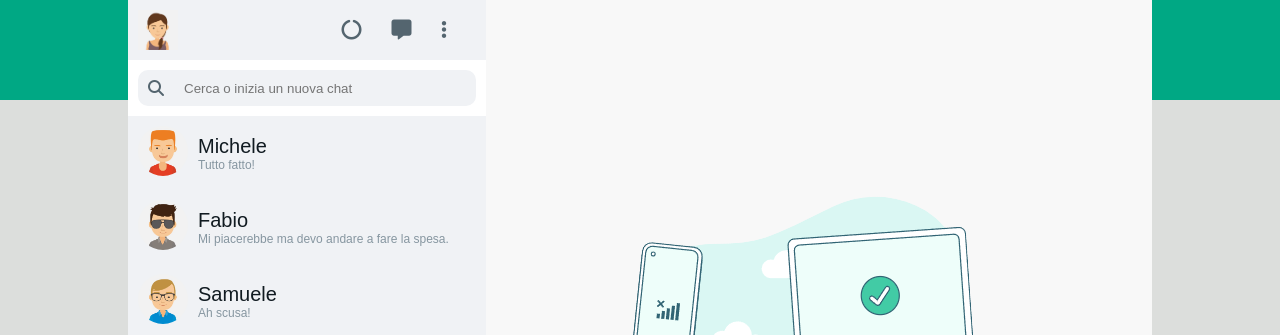
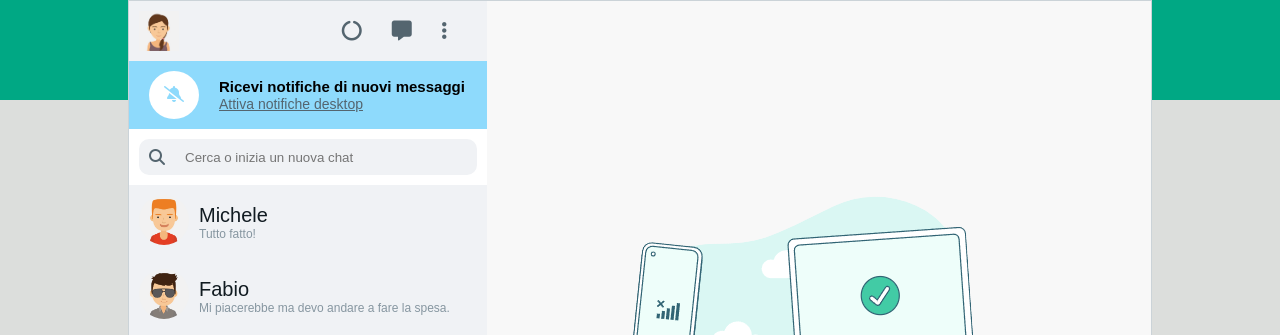
Before and after one commit to framoles/vue-boolzapp, a plain HTML site: page index.html in a window 1280 px wide. Shown: the top 335 px of the page. Drawn offline with nearby package versions, Linux system fonts and the light colour scheme.

Commit message:
add comments and notification bar

```diff
--- a/index.html
+++ b/index.html
@@ -19,7 +19,9 @@
     <div id="head-banner"></div>
     <div id="vue-app">
         <div class="container">
+            <!-- left main with the list of all chats/contact -->
             <div id="main-left">
+                <!-- profile of the logged user -->
                 <div id="my-profile">
                     <div id="img-profile">
                         <img src="img/avatar_io.jpg" alt="Sofia">
@@ -30,12 +32,25 @@
                         <i class="fa-solid fa-ellipsis-vertical"></i>
                     </div>
                 </div>
+                <!-- end profile -->
+                <div id="notification">
+                    <div id="bell">
+                        <i class="fa-solid fa-bell-slash"></i>
+                    </div>
+                    <div id="not-info">
+                        <p>Ricevi notifiche di nuovi messaggi</p>
+                        <a href="#">Attiva notifiche desktop</a>
+                    </div>
+                </div>
+                <!-- sarch bar -->
                 <div id="search">
                     <div id="search-bar">
                         <i class="fa-solid fa-magnifying-glass"></i>
                         <input type="text" v-model="search" placeholder="Cerca o inizia un nuova chat">
                     </div>
                 </div>
+                <!-- end search -->
+                <!-- start the lis of all chats -->
                 <div id="chats">
                     <div v-for="(contact,index) in filterContact" @click="setActive(index)">
                         <div :class="['contact',ifActive(index)]">
@@ -50,23 +65,33 @@
                     </div>
                 </div>
             </div>
+            <!-- end chats list -->
             <div id="main-left-info">
 
             </div>
+            <!-- start the main right contains the message of selected conctact -->
             <div id="main-right" v-if="activeIndex!==null">
+                <!-- header with the info of selected contact -->
                 <div id="main-header">
+                    <!-- photo of selected contact -->
                     <div id="active-img">
                         <img :src="getSrc(contacts[activeIndex])" :alt="contacts[activeIndex].name">
                     </div>
+                    <!-- end photo -->
+                    <!-- name of selected contact -->
                     <div id="active-name">
                         <p>{{contacts[activeIndex].name}}</p>
                     </div>
+                    <!-- end name -->
+                    <!-- icons -->
                     <div id="main-head-icon">
                         <i class="fa-solid fa-magnifying-glass"></i>
                         <i class="fa-solid fa-ellipsis-vertical" @click="showClose"></i>
                         <div v-if="show" @click="closeChat" id="closer">Chiudi Chat</div>
                     </div>
+                    <!-- end icon -->
                 </div>
+                <!-- start to visualize all the messages of selected contact -->
                 <div id="main-messages">
                     <div v-for="(msg,index) in contacts[activeIndex].messages" :class="['message',status(msg)]">
                         <i class="fa-solid fa-angle-down" @click="displayDel(msg)"></i>
@@ -78,21 +103,28 @@
                         </div>
                     </div>
                 </div>
+                <!-- end messages -->
+                <!-- footer contains icon and the tect box to send a message -->
                 <div id="main-footer">
                     <div class="foot-icon">
                         <i class="fa-solid fa-face-grin"></i>
                         <i class="fa-solid fa-paperclip"></i>
                     </div>
+                    <!-- the text box -->
                     <div id="send-msg">
                         <input type="text" placeholder="Scrivi un messaggio" v-model="inputText"
                             @keyUp.enter="sendMsg(contacts[activeIndex].messages)">
                     </div>
+                    <!-- end text box -->
+                    <!-- icon to send message -->
                     <div class="foot-icon">
                         <i class="fa-solid fa-location-arrow" @click="sendMsg(contacts[activeIndex].messages)"></i>
                         <i class="fa-solid fa-microphone"></i>
                     </div>
+                    <!-- end icon -->
                 </div>
             </div>
+            <!-- container that display some info when there's no selected contact  -->
             <div v-else id="main-no-message">
                 <div id="no-msg-container">
                     <img src="img/bg-no_message.png" alt="">
@@ -100,6 +132,7 @@
                     <p>Ora puoi inviare e ricevere messaggi senza che il telefono sia connesso a Internet. Usa WhatsApp
                         Web su un massimo di 4 dispositivi e 1 telefono contemporaneamente</p>
                 </div>
+                <!-- end info no contact selected -->
             </div>
         </div>
     </div>
--- a/style.css
+++ b/style.css
@@ -1,15 +1,15 @@
-*{
+* {
     margin: 0;
     padding: 0;
     box-sizing: border-box;
     font-family: sans-serif;
 }
 
-body{
+body {
     background-color: #dcdedc;
 }
 
-#head-banner{
+#head-banner {
     position: absolute;
     width: 100%;
     height: 100px;
@@ -17,22 +17,23 @@ body{
     z-index: -1;
 }
 
-.container{
+.container {
     margin: auto;
     width: 80%;
     height: 90vh;
     background-color: white;
     display: flex;
+    border: 1px solid #cbd3d8;
 }
 
-#main-left{
+#main-left {
     width: 35%;
     height: 100%;
     display: flex;
     flex-direction: column;
 }
 
-#my-profile{
+#my-profile {
     display: flex;
     justify-content: space-between;
     padding: 10px;
@@ -40,13 +41,13 @@ body{
     background-color: #f0f2f5;
 }
 
-#img-profile img{
+#img-profile img {
     width: 40px;
     height: 40px;
     cursor: pointer;
 }
 
-#icon-profile{
+#icon-profile {
     display: flex;
     font-size: 20px;
     column-gap: 30px;
@@ -55,11 +56,37 @@ body{
     color: #54656f;
 }
 
-#search{
+#notification {
+    background-color: #8edafc;
+    display: flex;
+    height: 70px;
+    padding: 10px;
+    align-items: center;
+}
+
+#bell {
+    background-color: white;
+    padding: 15px;
+    border-radius: 50%;
+    color: #8edafc;
+    margin: 0 20px 0 10px;
+}
+
+#not-info p {
+    font-size: 15px;
+    font-weight: 600;
+}
+
+#not-info a {
+    color: #54656f;
+    font-size: 14px;
+}
+
+#search {
     padding: 10px;
 }
 
-#search-bar{
+#search-bar {
     color: #54656f;
     background-color: #f0f2f5;
     padding: 10px;
@@ -67,7 +94,7 @@ body{
     border-radius: 10px;
 }
 
-#search-bar input{
+#search-bar input {
     margin-left: 20px;
     width: 100%;
     border: none;
@@ -76,53 +103,53 @@ body{
 }
 
 
-.img-icon{
+.img-icon {
     width: 50px;
     height: 50px;
     border-radius: 50%;
 }
 
-#chats{
+#chats {
     background-color: #f0f2f5;
     overflow-y: auto;
     flex-grow: 1;
 }
 
-.contact{
+.contact {
     display: flex;
     padding: 10px;
     cursor: pointer;
 }
 
-.contact:hover{
+.contact:hover {
     background-color: #dee1e4a1;
 }
 
-.contact-info{
+.contact-info {
     margin-left: 10px;
     display: flex;
     flex-direction: column;
     justify-content: center;
 }
 
-.c-name{
+.c-name {
     font-size: 20px;
     color: #111b21;
 }
 
-.c-msg{
+.c-msg {
     font-size: 12px;
     color: #8696a0;
 }
 
-#main-right{
+#main-right {
     width: 65%;
     height: 100%;
     display: flex;
     flex-direction: column;
 }
 
-#main-header{
+#main-header {
     border-left: 1px solid #d1d7db;
     display: flex;
     padding: 10px;
@@ -131,19 +158,19 @@ body{
     align-items: center;
 }
 
-#active-img img{
+#active-img img {
     width: 40px;
     height: 40px;
 }
 
-#active-name{
+#active-name {
     flex-grow: 1;
     margin-left: 10px;
     color: #8696a0af;
     cursor: pointer;
 }
 
-#main-head-icon{
+#main-head-icon {
     display: flex;
     font-size: 20px;
     column-gap: 30px;
@@ -153,7 +180,7 @@ body{
     position: relative;
 }
 
-#main-head-icon .fa-ellipsis-vertical:hover{
+#main-head-icon .fa-ellipsis-vertical:hover {
     background-color: #d2dbe0;
     transition: 300ms;
     cursor: pointer;
@@ -161,7 +188,7 @@ body{
     border-radius: 50%;
 }
 
-#closer{
+#closer {
     position: absolute;
     top: 30px;
     right: 10px;
@@ -171,7 +198,7 @@ body{
     border-radius: 10px;
 }
 
-#main-messages{
+#main-messages {
     display: flex;
     flex-direction: column;
     padding: 30px 70px;
@@ -181,7 +208,7 @@ body{
     position: relative;
 }
 
-#main-messages .message{
+#main-messages .message {
     padding: 10px;
     margin: 10px 0;
     border-radius: 10px;
@@ -189,7 +216,7 @@ body{
     position: relative;
 }
 
-#main-messages .message i{
+#main-messages .message i {
     position: absolute;
     top: 3px;
     right: 10px;
@@ -200,11 +227,11 @@ body{
     color: #54656f;
 }
 
-#main-messages .message:hover i{
+#main-messages .message:hover i {
     display: block;
 }
 
-.info-box{
+.info-box {
     position: absolute;
     top: 30px;
     right: 25px;
@@ -215,35 +242,35 @@ body{
     z-index: 1000;
 }
 
-.info-box p{
+.info-box p {
     margin: 10px 0;
 }
 
-.info-box p:hover{
+.info-box p:hover {
     background-color: rgba(202, 202, 202, 0.404);
 }
 
-.msg-sent{
+.msg-sent {
     background-color: #d9fdd3;
     align-self: flex-end;
 }
 
-.msg-received{
+.msg-received {
     background-color: white;
     align-self: flex-start;
 }
 
-.msg-text{
+.msg-text {
     margin-bottom: 5px;
     margin-right: 20px;
 }
 
-.msg-date{
+.msg-date {
     font-size: 10px;
     text-align: end;
 }
 
-#main-footer{
+#main-footer {
     display: flex;
     height: 70px;
     align-items: center;
@@ -251,21 +278,21 @@ body{
     background-color: #f0f2f5;
 }
 
-.foot-icon{
+.foot-icon {
     font-size: 20px;
 }
 
-.foot-icon i{
+.foot-icon i {
     color: #54656f;
     margin: 0 10px;
 }
 
-#send-msg{
+#send-msg {
     flex-grow: 1;
     margin: 0 20px;
 }
 
-#send-msg input{
+#send-msg input {
     width: 100%;
     border: none;
     outline: none;
@@ -274,34 +301,36 @@ body{
     border-radius: 10px;
 }
 
-.d.none{
+.d.none {
     display: none;
 }
 
-.d-block{
+.d-block {
     display: block;
 }
 
-#main-messages::-webkit-scrollbar,#chats::-webkit-scrollbar {
+#main-messages::-webkit-scrollbar,
+#chats::-webkit-scrollbar {
     width: 7px;
 }
 
-#main-messages::-webkit-scrollbar-thumb,#chats::-webkit-scrollbar-thumb {
+#main-messages::-webkit-scrollbar-thumb,
+#chats::-webkit-scrollbar-thumb {
     background-color: #ced0d1;
 }
 
-.active{
+.active {
     background-color: #c5c5c5a1 !important;
 }
 
-#main-no-message{
+#main-no-message {
     background-color: #f8f8f8;
     width: 65%;
     height: 100%;
     display: flex;
 }
 
-#no-msg-container{
+#no-msg-container {
     width: 70%;
     margin: auto;
     display: flex;
@@ -312,7 +341,7 @@ body{
     color: #54656f;
 }
 
-#no-msg-container p{
+#no-msg-container p {
     font-size: 14px;
     margin: 10px 0;
 }
```
